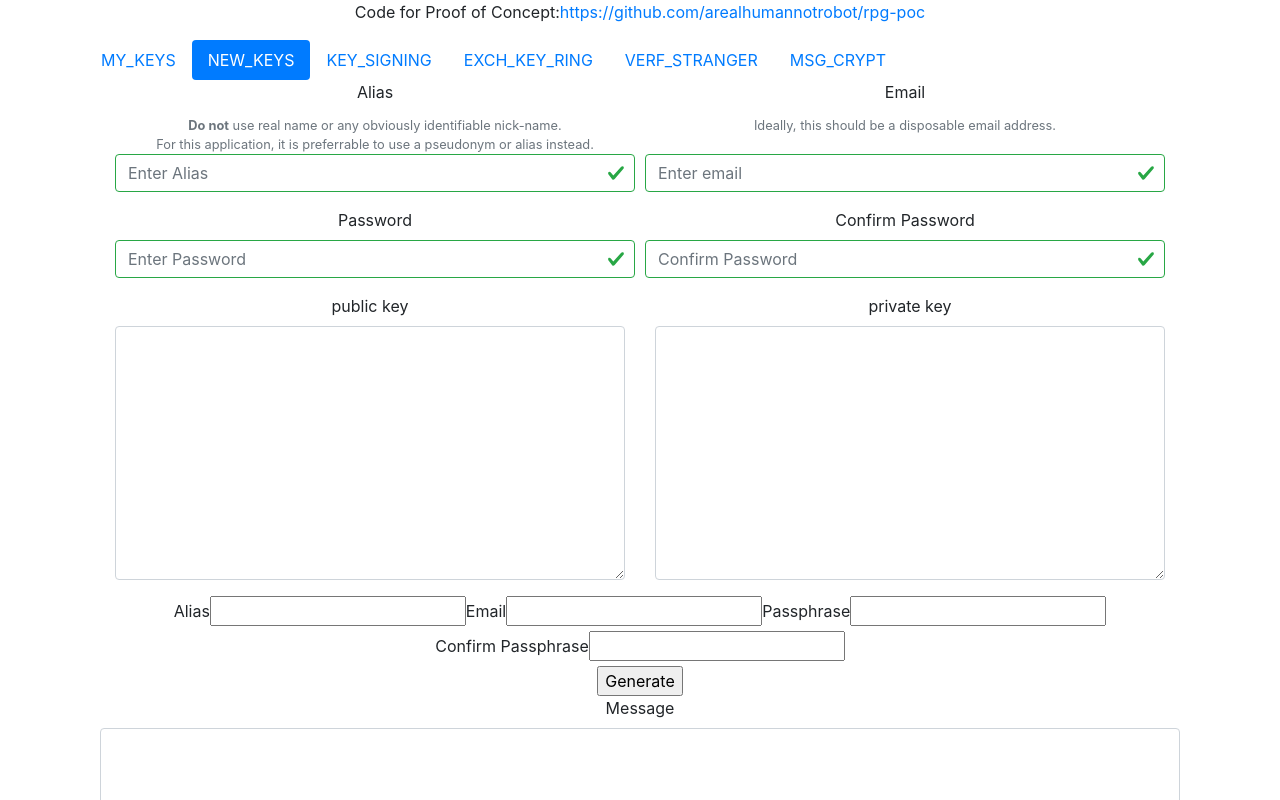
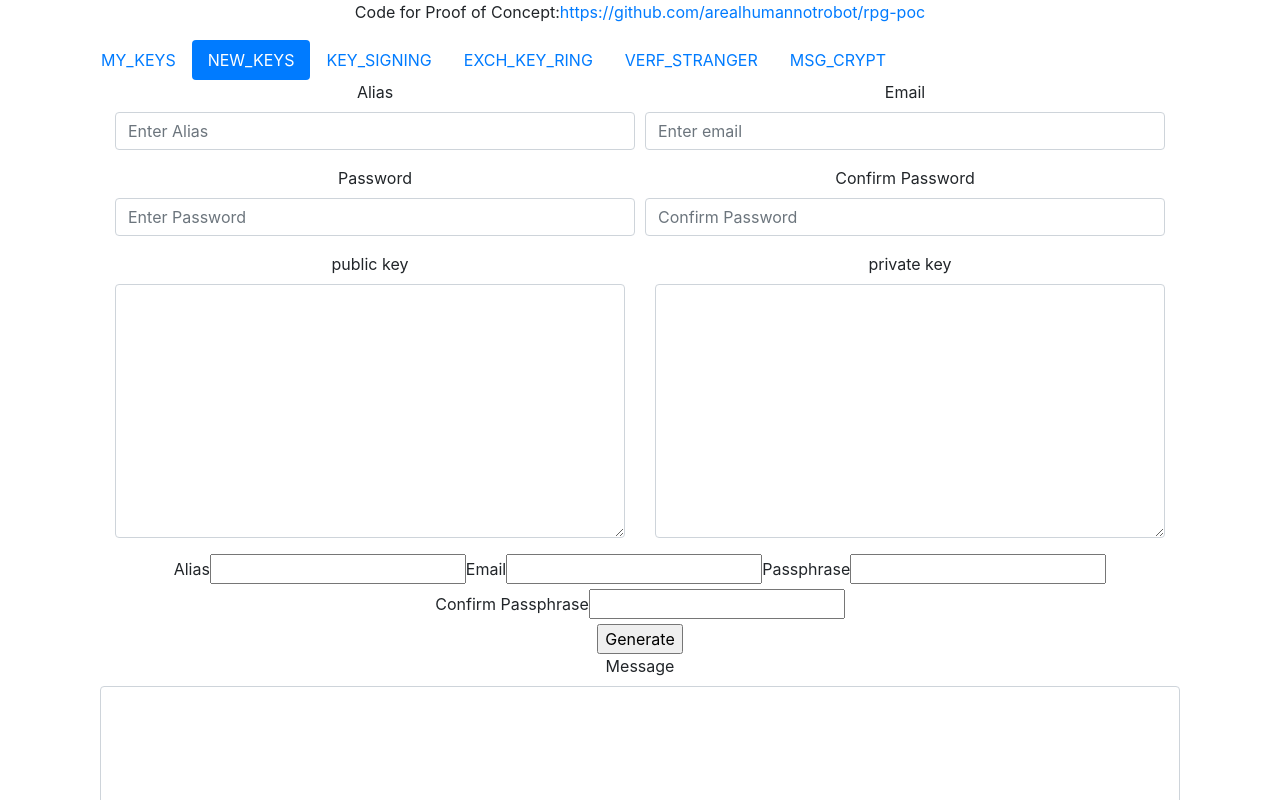
Before and after one commit to arealhumannotrobot/rpg-poc, a React (Create React App) app: page / in a window 1280 px wide. Both pictures are taken after a click on the button "NEW_KEYS". Shown: the top 800 px of the page. Built offline with nearby package versions, Linux system fonts and the light colour scheme.

Commit message:
tooltips overlay for key gen
Approve following commits:
- 311e5d2efbf30da44f51fbdd0dd7fb9fa9c7a6e3
- 293a3ae3d693fdb063fbc38f02ba1e333caab4a7

```diff
--- a/package.json
+++ b/package.json
@@ -13,6 +13,7 @@
     "@types/react-redux": "^7.1.5",
     "bootstrap": "^4.3.1",
     "gh-pages": "^2.1.1",
+    "idb": "^4.0.5",
     "openpgp": "^4.6.2",
     "react": "^16.10.2",
     "react-bootstrap": "^1.0.0-beta.14",
--- a/src/tab/TabNewKey.tsx
+++ b/src/tab/TabNewKey.tsx
@@ -6,14 +6,13 @@ import QrReader from 'react-qr-reader';
 //=====================================//
 
 import CompKeyInput from '../comp/CompKeyInput';
-import { Form, Container, Row, Col } from 'react-bootstrap';
+import { Form, Container, Row, Col, OverlayTrigger, Tooltip } from 'react-bootstrap';
 
 let refPub, refPvt, refMsg
 
 const TabNewKey: React.FC = () => {
   const [pubVal, setPubVal] = useState("");
   const [pvtVal, setPvtVal] = useState("");
-  const [msgVal, setMsgVal] = useState("");
 
   const [alias, setAlias] = useState("");
   const [email, setEmail] = useState("");
@@ -37,26 +36,42 @@ const TabNewKey: React.FC = () => {
               console.log(e.target);
             }
           }
-          validated={true}
+          // validated={true}
         >
           <Form.Row>
             <Col lg={6} sm={12} xs={12}>
               <Form.Group>
                 <Form.Label>Alias</Form.Label>
-                <Form.Text className="text-muted">
-                  <strong>Do not</strong> use real name or any obviously identifiable nick-name. <br/>
-                  For this application, it is preferrable to use a pseudonym or alias instead.
-                </Form.Text>
-                <Form.Control type="text" placeholder="Enter Alias" />
+                <OverlayTrigger
+                  key={'trigger-tooltip-alias'}
+                  placement={'bottom'}
+                  trigger={'focus'}
+                  overlay={
+                    <Tooltip id={`tooltip-alias`}>
+                      <strong>Do not</strong> use real name or any identifiable nick-name for this application.
+                      Use a pseudonym or alias instead.
+                    </Tooltip>
+                  }
+                >
+                  <Form.Control type="text" placeholder="Enter Alias" />
+                </OverlayTrigger>
               </Form.Group>
             </Col>
             <Col>
               <Form.Group>
                 <Form.Label>Email</Form.Label>
-                <Form.Text className="text-muted">
-                  Ideally, this should be a disposable email address.<br/><br/>
-                </Form.Text>
-                <Form.Control type="email" placeholder="Enter email"/>
+                <OverlayTrigger
+                  key={'trigger-tooltip-email'}
+                  placement={'bottom'}
+                  trigger={'focus'}
+                  overlay={
+                    <Tooltip id={`tooltip-email`}>
+                      Ideally, this should be a disposable email address.
+                    </Tooltip>
+                  }
+                >
+                  <Form.Control type="email" placeholder="Enter email"/>
+                </OverlayTrigger>
               </Form.Group>
             </Col>
           </Form.Row>
```
Also changed, not shown: 1 other file (tests, documents, lock files or other folders).
